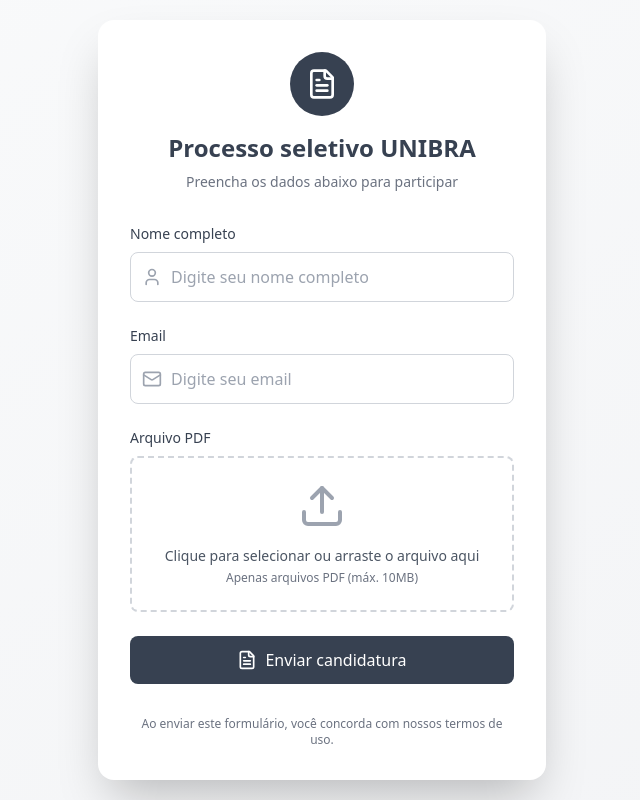
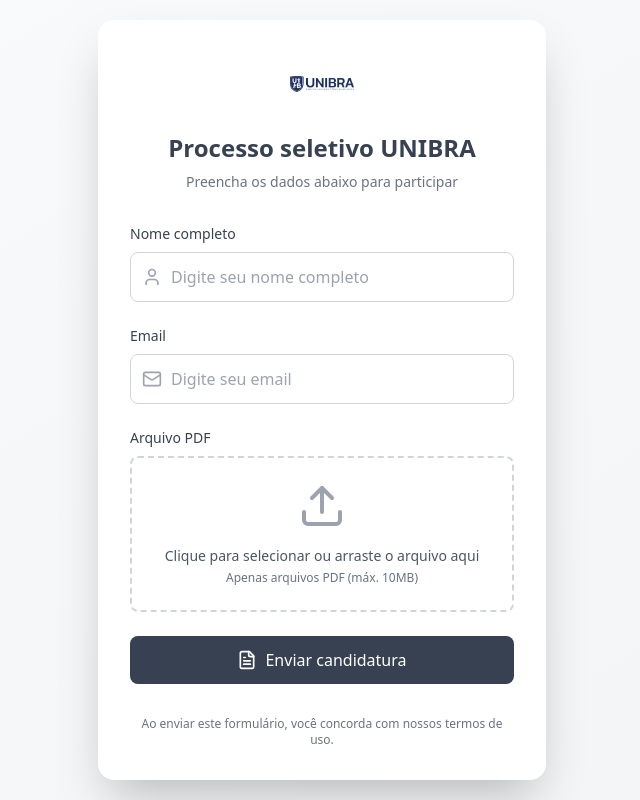
Before and after one commit to henriferi/process-select, a React (Vite) app: page / in a window 1280 px wide. Shown: the whole page, without its empty margins (318-958 px from the left). Built offline with nearby package versions, Linux system fonts and the light colour scheme.

Commit message:
Replace icon with UNIBRA logo

```diff
--- a/src/App.tsx
+++ b/src/App.tsx
@@ -151,8 +151,8 @@ function App() {
       <div className="bg-white rounded-2xl shadow-2xl p-8 w-full max-w-md">
         {/* Header */}
         <div className="text-center mb-8">
-          <div className="w-16 h-16 bg-gray-700 rounded-full flex items-center justify-center mx-auto mb-4">
-            <FileText className="w-8 h-16 text-white" />
+          <div className="w-16 h-16 mx-auto mb-4">
+            <img src="/assets/unibra-blue.png" alt="UNIBRA Logo" className="w-full h-full object-contain" />
           </div>
           <h1 className="text-2xl font-bold text-gray-700 mb-2">
             Processo seletivo UNIBRA
```
